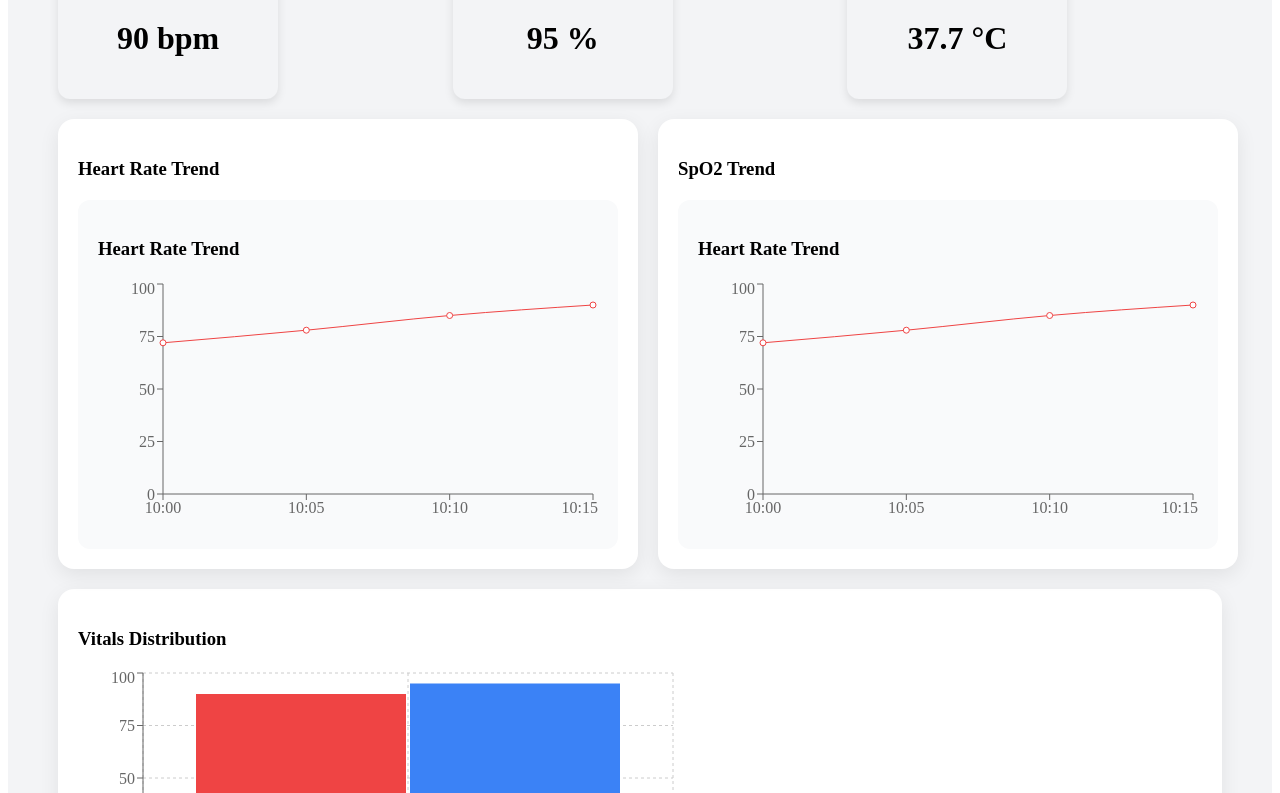
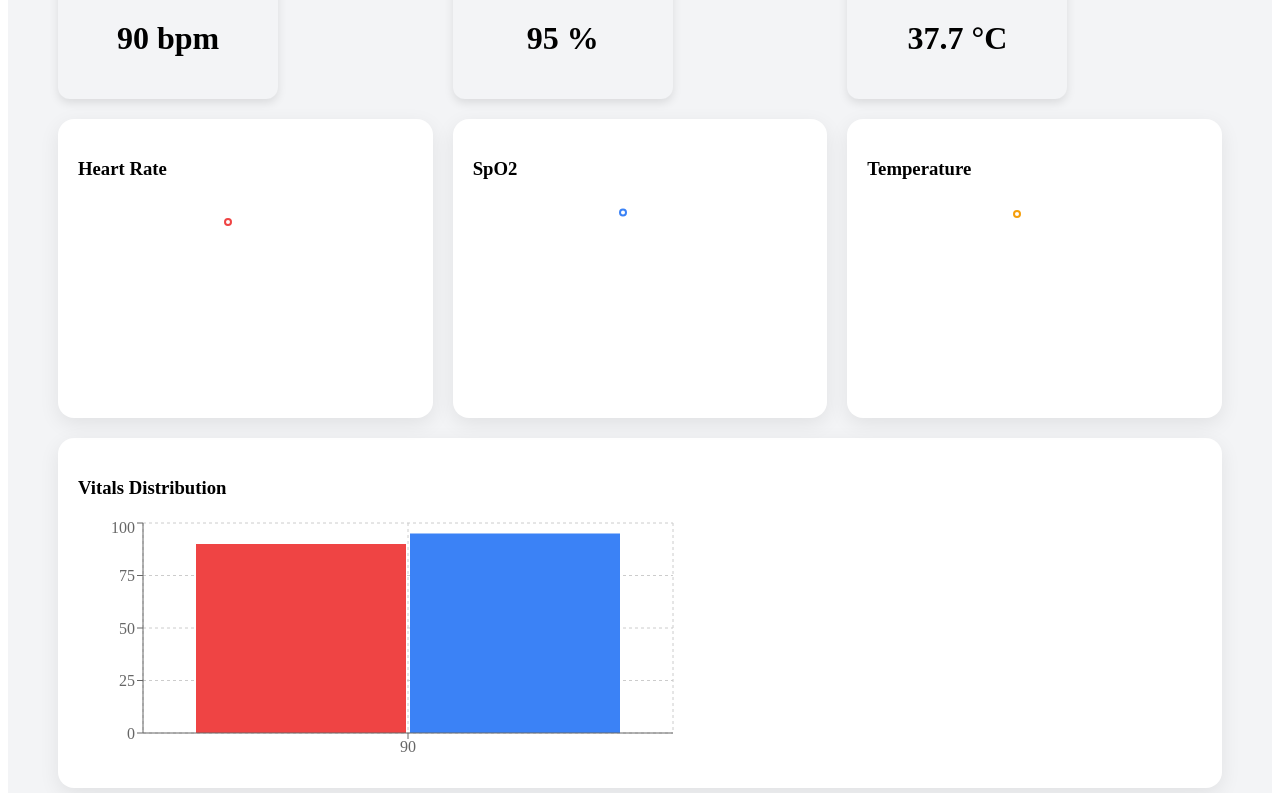
Before and after one commit to Aadya2901/ElderEase, a React app in the folder frontend/: page / in a window 1280 px wide. Shown: the part 627-1420 px from the top of the page. Built offline with nearby package versions, Linux system fonts and the light colour scheme; the HTML template or start-up script is replaced by a standard one.

Commit message:
feat: make charts dynamic for hr, spo2, temperature

```diff
--- a/frontend/src/components/HeartRateChart.jsx
+++ b/frontend/src/components/HeartRateChart.jsx
@@ -6,29 +6,20 @@ import {
   Tooltip
 } from "recharts";
 
-export default function HeartRateChart() {
-  const data = [
-    { time: "10:00", hr: 72 },
-    { time: "10:05", hr: 78 },
-    { time: "10:10", hr: 85 },
-    { time: "10:15", hr: 90 }
-  ];
+export default function HeartRateChart({ data, dataKey, color }) {
+  return (
+    <LineChart width={300} height={200} data={data}>
+      <XAxis hide />
+      <YAxis hide />
+      <Tooltip />
 
-  return (
-    <div style={{
-      marginTop: "20px",
-      padding: "20px",
-      background: "#f9fafb",
-      borderRadius: "12px"
-    }}>
-      <h3>Heart Rate Trend</h3>
-
-      <LineChart width={500} height={250} data={data}>
-        <XAxis dataKey="time" />
-        <YAxis />
-        <Tooltip />
-        <Line type="monotone" dataKey="hr" stroke="#ef4444" />
-      </LineChart>
-    </div>
+      <Line
+        type="monotone"
+        dataKey={dataKey}
+        stroke={color}
+        strokeWidth={2}
+        dot={false}
+      />
+    </LineChart>
   );
 }
--- a/frontend/src/pages/PatientDashboard.jsx
+++ b/frontend/src/pages/PatientDashboard.jsx
@@ -163,21 +163,24 @@ export default function PatientDashboard() {
         {/* 📈 CHART SECTION */}
         <div style={{
           display: "grid",
-          gridTemplateColumns: "2fr 1fr",
+          gridTemplateColumns: "1fr 1fr 1fr",
           gap: "20px",
           marginTop: "20px"
         }}>
 
-          {/* 🔥 BIG MAIN CHART */}
           <div style={card}>
-            <h3>Heart Rate Trend</h3>
-            <HeartRateChart data={history} />
+            <h3>Heart Rate</h3>
+            <HeartRateChart data={history} dataKey="heartRate" color="#ef4444" />
           </div>
 
-          {/* 🔥 SECONDARY CHART */}
           <div style={card}>
-            <h3>SpO2 Trend</h3>
-            <HeartRateChart data={history} />
+            <h3>SpO2</h3>
+            <HeartRateChart data={history} dataKey="spo2" color="#3b82f6" />
+          </div>
+
+          <div style={card}>
+            <h3>Temperature</h3>
+            <HeartRateChart data={history} dataKey="temperature" color="#f59e0b" />
           </div>
 
         </div>
```
